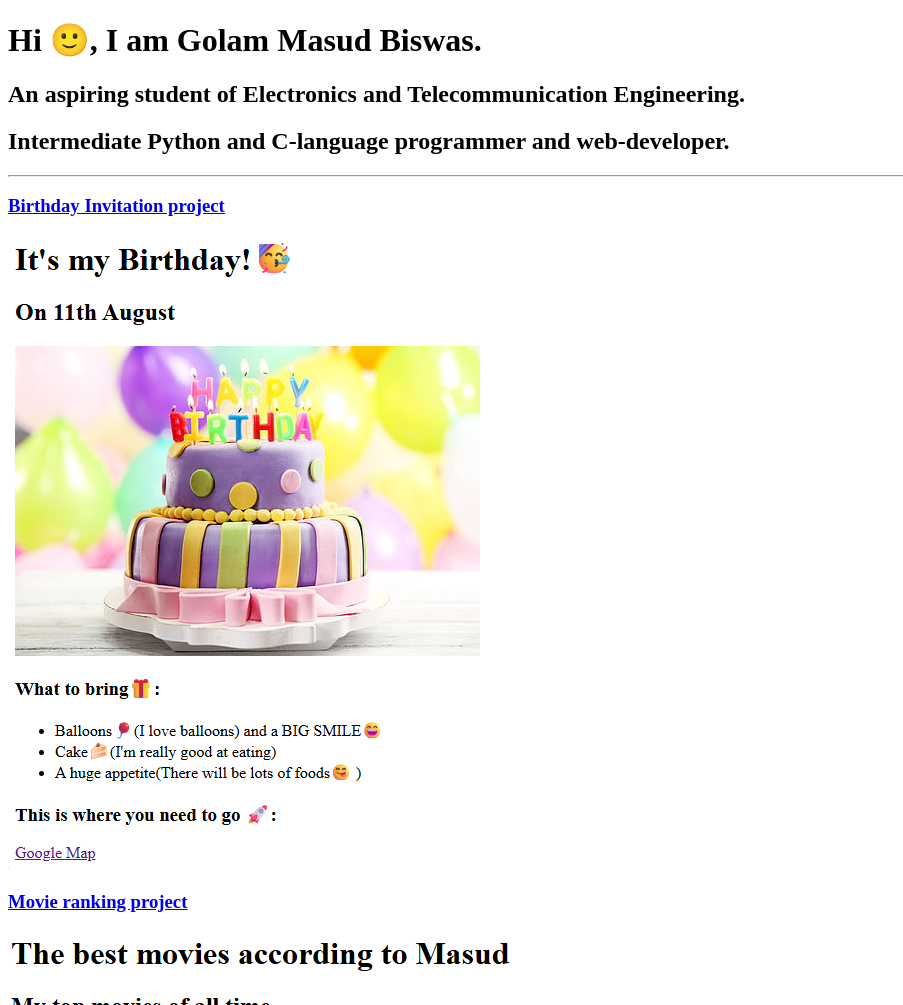
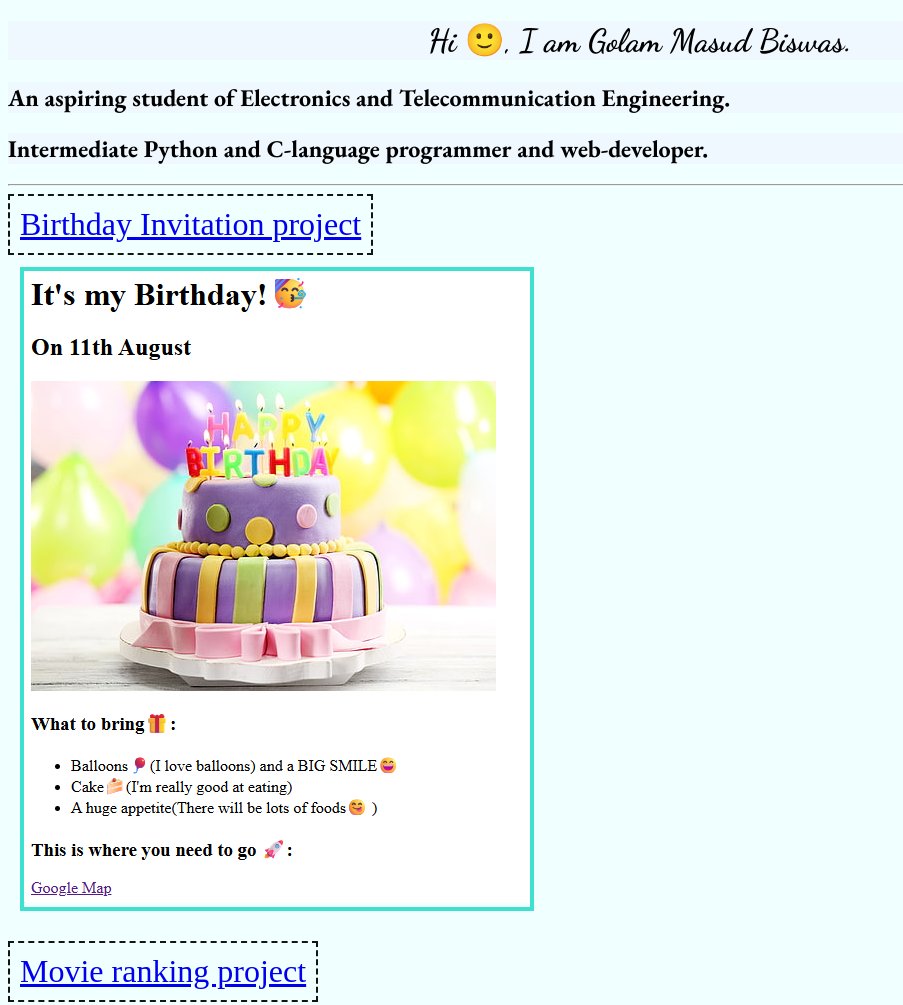
Before and after one commit to Masud3-14/html.portfolio, a plain HTML site: page index.html in a window 1280 px wide. Shown: the top 1005 px of the page, without its empty margins (0-903 px from the left). Drawn offline with nearby package versions, Linux system fonts and the light colour scheme.

Commit message:
Add files via upload

```diff
--- a/index.html
+++ b/index.html
@@ -3,21 +3,68 @@
  <html lang="en">
     <head>
         <meta charset="UTF-8">
-        <title>My Maiden Website</title>
+        <title>My Maiden Website 😎</title>
+        <style>
+            html{
+                background-color: azure;
+            }
+            #name{
+                font-family:"Dancing Script",cursive;
+                text-align: center;
+            }
+            h1,h2{
+                background-color: aliceblue;
+            }
+            h2{
+                font-family:  "EB Garamond", serif;
+            }
+            .projects{
+                font-size: 2rem;
+                text-align: center;
+            }
+            .img{
+                border: 4px solid turquoise;
+                margin: 12px;
+                width: fit-content;
+                align-self: center;
+            }
+            footer{
+                text-align: center;
+                font-size: 1rem;
+            }
+            .tag{
+                border: 2px dashed rgb(18, 22, 14);
+                width:fit-content;
+                padding: 10px;
+                align-content:center;
+            }
+        </style>
+
+
+<link rel="preconnect" href="https://fonts.googleapis.com">
+<link rel="preconnect" href="https://fonts.gstatic.com" crossorigin>
+<link href="https://fonts.googleapis.com/css2?family=Dancing+Script:wght@400..700&family=EB+Garamond:ital,wght@0,400..800;1,400..800&display=swap" rel="stylesheet">
     </head>
     <body>
-        <h1>Hi 🙂, I am Golam Masud Biswas.</h1>
+        <h1 id="name">Hi 🙂, I am Golam Masud Biswas.</h1>
         <h2>An aspiring student of Electronics and Telecommunication Engineering.</h2>
         <h2>Intermediate Python and C-language programmer and web-developer.</h2>
         <hr/>
-        <h3><a href="./public/birthday-invite.html">Birthday Invitation project</a></h3>
-        <img src="./assets/images/Birthday_project.png"/>
+        <div class="tag"> <a href="./public/birthday-invite.html" class="projects">Birthday Invitation project</a></div>
 
-        <h3><a href="./public/movie-ranking.html">Movie ranking project</a></h3>
-        <img src="./assets/images/Movie_ranking by masud.png"/>
+        <div class="img"><img src="./assets/images/Birthday_project.png"/></div>
 
-        <a href="./public/about.html">About me</a>
+        <br/>
+        <div class="tag"> <a href="./public/movie-ranking.html" class="projects">Movie ranking project</a></div>
+
+        <div class="img"><img src="./assets/images/Movie_ranking by masud.png"/></div>
+
+        <br/>
+        <footer>
+         <a href="./public/about.html">About me</a>
         <a href="./public/contact.html">Contact me</a>
+        </footer>
+
     </body>
  </html>
 
```
